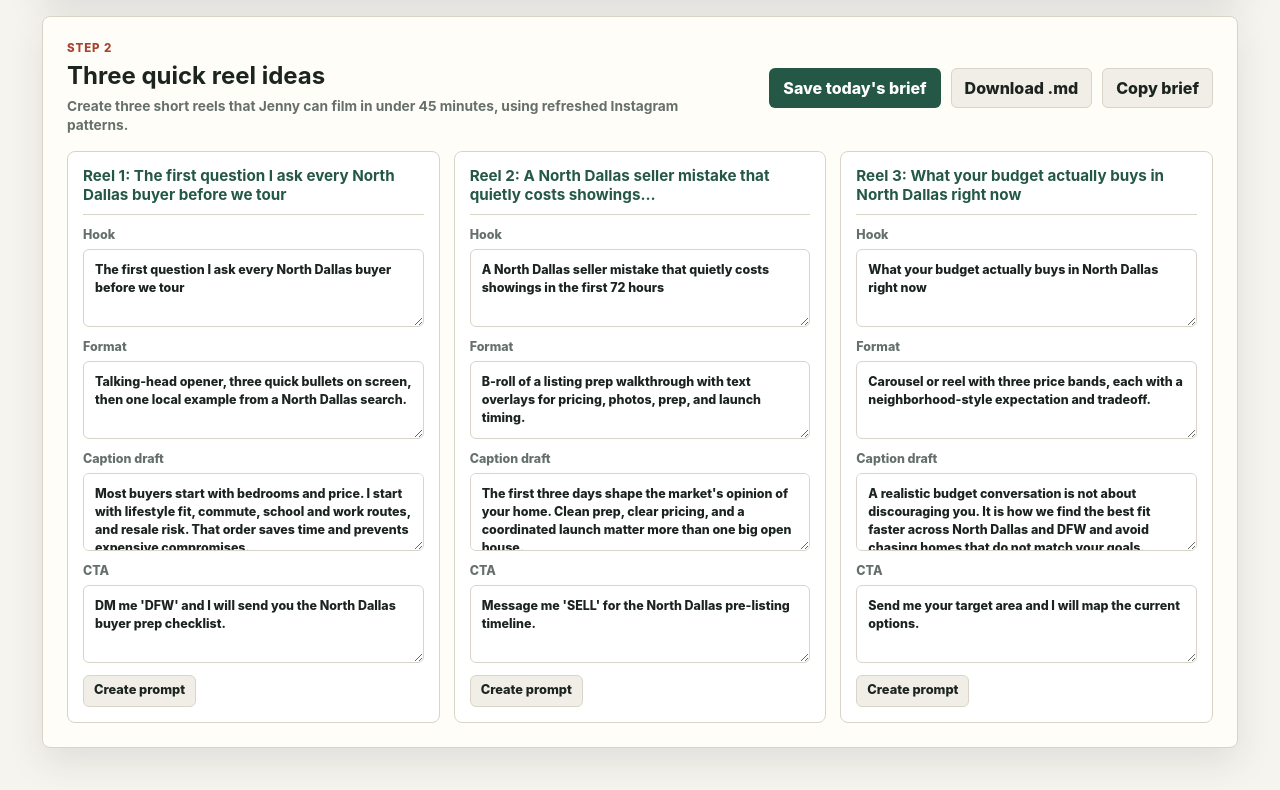
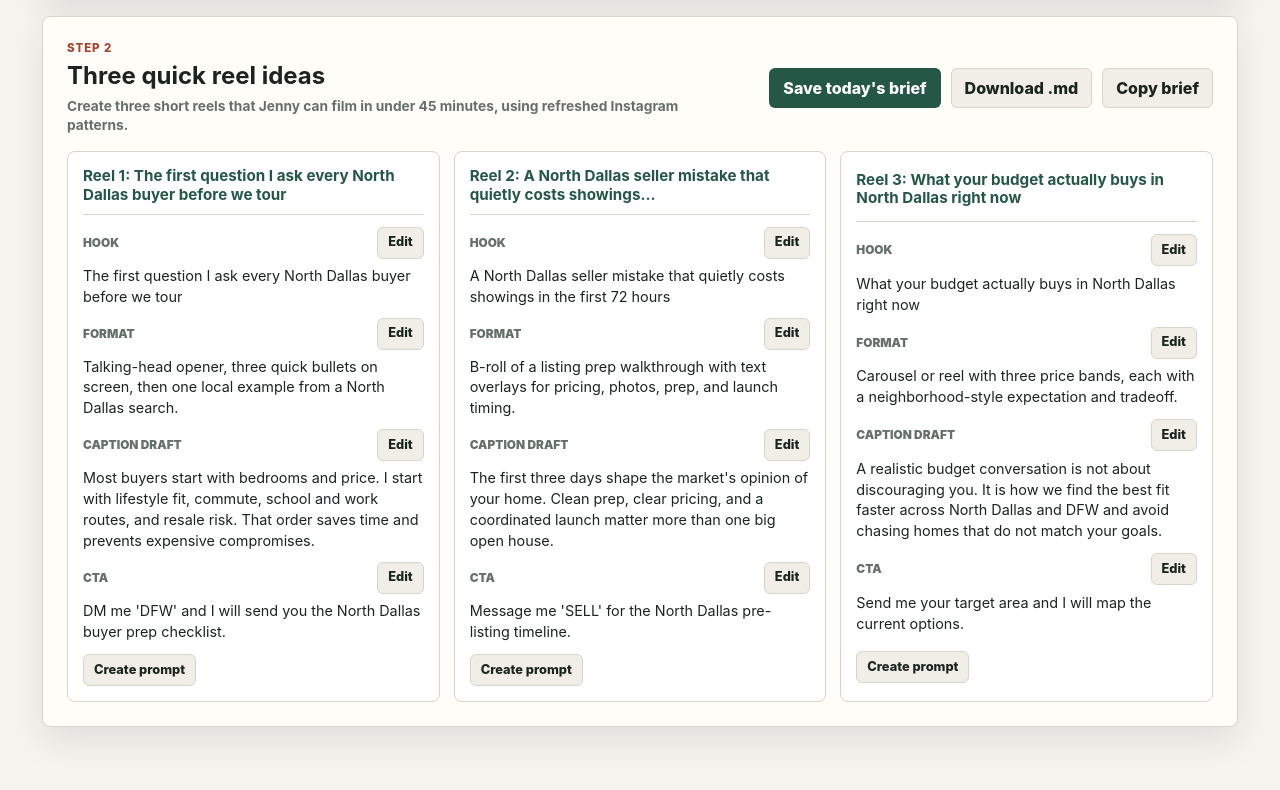
Before and after one commit to andrewsyjun/jennyscontents, a website: page index.html in a window 1280 px wide. Shown: the part 1114-1904 px from the top of the page. After the commit the page ends 1883 px from the top, so only its background shows below. Drawn offline with Linux system fonts and the light colour scheme; no server answers.

Commit message:
Make content idea cards read-first

```diff
--- a/index.html
+++ b/index.html
@@ -4,7 +4,7 @@
     <meta charset="utf-8" />
     <meta name="viewport" content="width=device-width, initial-scale=1" />
     <title>Jenny's Contents</title>
-    <link rel="stylesheet" href="./styles.css?v=20260601-specifictitles2" />
+    <link rel="stylesheet" href="./styles.css?v=20260601-readcards" />
   </head>
   <body>
     <header class="app-header">
@@ -397,22 +397,40 @@
         <header class="idea-card-header">
           <h3 class="idea-card-title">Idea</h3>
         </header>
-        <label>
-          Hook
-          <textarea class="idea-hook"></textarea>
-        </label>
-        <label>
-          Format
-          <textarea class="idea-format"></textarea>
-        </label>
-        <label>
-          Caption draft
-          <textarea class="idea-caption"></textarea>
-        </label>
-        <label>
-          CTA
-          <textarea class="idea-cta"></textarea>
-        </label>
+        <div class="idea-card-grid">
+          <section class="idea-card-section">
+            <div class="idea-section-header">
+              <span>Hook</span>
+              <button class="button compact idea-edit-button" data-idea-edit="hook" type="button">Edit</button>
+            </div>
+            <p class="idea-display idea-hook-display"></p>
+            <textarea class="idea-edit-field idea-hook" hidden></textarea>
+          </section>
+          <section class="idea-card-section">
+            <div class="idea-section-header">
+              <span>Format</span>
+              <button class="button compact idea-edit-button" data-idea-edit="format" type="button">Edit</button>
+            </div>
+            <p class="idea-display idea-format-display"></p>
+            <textarea class="idea-edit-field idea-format" hidden></textarea>
+          </section>
+          <section class="idea-card-section">
+            <div class="idea-section-header">
+              <span>Caption draft</span>
+              <button class="button compact idea-edit-button" data-idea-edit="caption" type="button">Edit</button>
+            </div>
+            <p class="idea-display idea-caption-display"></p>
+            <textarea class="idea-edit-field idea-caption" hidden></textarea>
+          </section>
+          <section class="idea-card-section">
+            <div class="idea-section-header">
+              <span>CTA</span>
+              <button class="button compact idea-edit-button" data-idea-edit="cta" type="button">Edit</button>
+            </div>
+            <p class="idea-display idea-cta-display"></p>
+            <textarea class="idea-edit-field idea-cta" hidden></textarea>
+          </section>
+        </div>
         <div class="idea-card-actions">
           <button class="button secondary compact idea-prompt-toggle" type="button" aria-expanded="false">Create prompt</button>
           <button class="button compact idea-prompt-copy" type="button" hidden>Copy prompt</button>
@@ -427,6 +445,6 @@
       </article>
     </template>
 
-    <script src="./app.js?v=20260601-specifictitles2" defer></script>
+    <script src="./app.js?v=20260601-readcards" defer></script>
   </body>
 </html>
--- a/styles.css
+++ b/styles.css
@@ -1777,8 +1777,48 @@ pre {
   line-height: 1.2;
 }
 
-.idea-card textarea {
-  min-height: 78px;
+.idea-card-grid {
+  display: grid;
+  gap: 10px;
+}
+
+.idea-card-section {
+  display: grid;
+  gap: 7px;
+}
+
+.idea-section-header {
+  display: flex;
+  align-items: center;
+  justify-content: space-between;
+  gap: 8px;
+}
+
+.idea-section-header span {
+  display: block;
+  color: var(--muted);
+  font-size: 0.74rem;
+  font-weight: 900;
+  text-transform: uppercase;
+}
+
+.idea-edit-button {
+  min-height: 26px;
+  padding: 5px 8px;
+  font-size: 0.72rem;
+}
+
+.idea-display {
+  min-height: 38px;
+  margin: 0;
+  color: var(--ink);
+  font-size: 0.9rem;
+  line-height: 1.45;
+  white-space: pre-wrap;
+}
+
+.idea-edit-field {
+  min-height: 92px;
 }
 
 .idea-card-actions {
```
Also changed, not shown: app.js.
